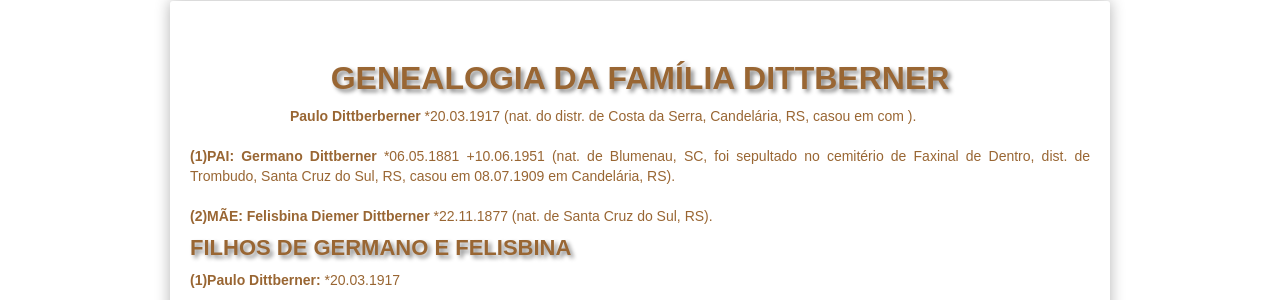
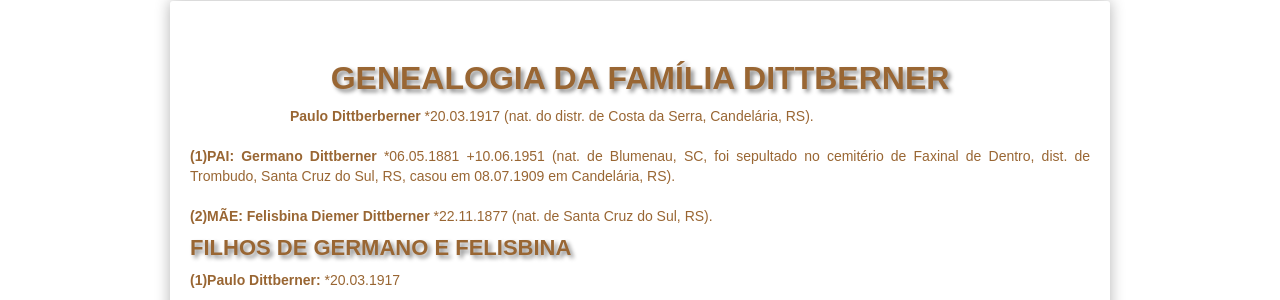
Before and after one commit to claudiovargas1955/claudiovargas1955.github.io, a Jekyll site: the page built from _pages/familia-dittberner.html, in a window 1280 px wide and 900 px high. Shown: the part 298-598 px from the top of the window. Built offline with Jekyll 4.4.1, drawn with Linux system fonts in a browser that asks for light colours; some web fonts are replaced.

Commit message:
Update familia-dittberner.html

```diff
--- a/_pages/familia-dittberner.html
+++ b/_pages/familia-dittberner.html
@@ -96,8 +96,7 @@
 
 <h1>GENEALOGIA DA FAMÍLIA DITTBERNER</h1>
 
-<b><p style="text-indent:100px";/>Paulo Dittberberner </b>*20.03.1917 (nat. do distr. de Costa da Serra, Candelária, RS, casou em com
-  ). <br><br>
+<b><p style="text-indent:100px";/>Paulo Dittberberner </b>*20.03.1917 (nat. do distr. de Costa da Serra, Candelária, RS). <br><br>
 
 <b>(1)PAI: Germano Dittberner  </b>*06.05.1881 +10.06.1951 (nat. de Blumenau, SC, foi sepultado no cemitério de Faxinal de Dentro,
 dist. de Trombudo, Santa Cruz do Sul, RS, casou em 08.07.1909 em Candelária, RS).<br><br>
```
